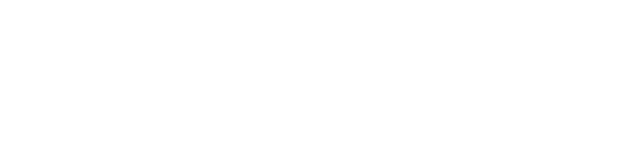
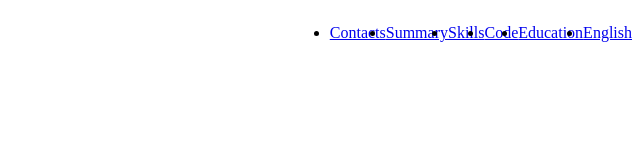
Before and after one commit to Kristina2510/rsschool-cv-2022, a plain HTML site: page index.html in a window 1280 px wide. Shown: the whole page, without its empty margins (640-1280 px from the left). Drawn offline with Linux system fonts and the light colour scheme.

Commit message:
feat: add header

```diff
--- a/index.html
+++ b/index.html
@@ -5,10 +5,42 @@
     <meta http-equiv="X-UA-Compatible" content="IE=edge">
     <meta name="viewport" content="width=, initial-scale=1.0">
     <link rel="stylesheet" href="style.css">
+    <link rel="icon" href="/curriculum-vitae.ico">
     <title>CV Zhukova Kristina</title>
 </head>
 <body>
-  <div class="container">
+  <div class="wrapper">
+    <header class="header">
+      <div class="container">
+        <nav class="nav">
+          <ul class="nav-list">
+            <li class="nav-item"><a href="#contacts" class="nav-link">Contacts</a></li>
+            <li class="nav-item"><a href="#summary" class="nav-link">Summary</a></li>
+            <li class="nav-item"><a href="#skills" class="nav-link">Skills</a></li>
+            <li class="nav-item"><a href="#code" class="nav-link">Code</a></li>
+            <li class="nav-item"><a href="#education" class="nav-link">Education</a></li>
+            <li class="nav-item"><a href="#english" class="nav-link">English</a></li>
+          </ul>
+        </nav>
+
+      </div>
+
+    </header>
+
+    <main class="main">
+      <div class="container">
+
+      </div>
+
+    </main>
+
+    <footer class="footer">
+      <div class="container">
+
+      </div>
+
+    </footer>
   </div>
+
 </body>
 </html>
--- a/style.css
+++ b/style.css
@@ -0,0 +1,19 @@
+* {
+    box-sizing: border-box;
+  }
+
+  body {
+    display: flex;
+    flex-direction: column;
+    justify-content: space-between;
+  }
+
+  .container {
+    max-width: 1440px;
+    margin: 0 auto;
+  }
+  .nav-list {
+    display: flex;
+    justify-content: flex-end;
+    align-items: center;
+  }
```
Also changed, not shown: curriculum-vitae.ico (added), 1 other file.
